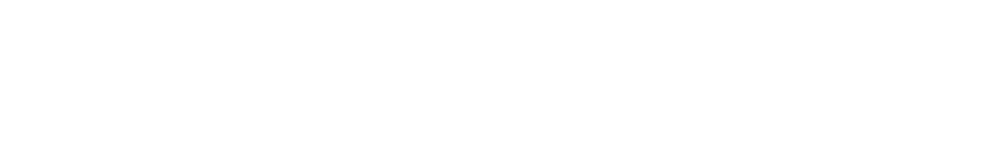
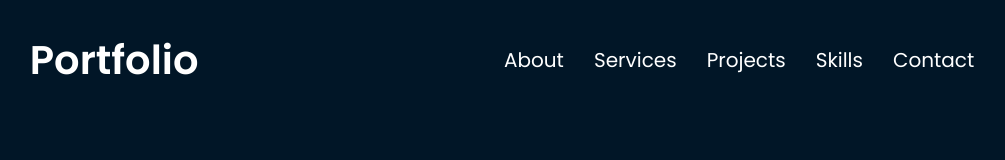
Before and after one commit to otsubolucas/portfolio, a plain HTML site: page index.html in a window 1280 px wide. Shown: the top 160 px of the page, without its empty margins (138-1143 px from the left). Drawn offline with nearby package versions, Linux system fonts and the light colour scheme.

Commit message:
Terminei o Menu

```diff
--- a/estilos/style.css
+++ /dev/null
@@ -1,3 +0,0 @@
-@charset "UTF-8";
-
-@import url('https://fonts.googleapis.com/css2?family=Poppins:wght@400;500;600&display=swap');
--- a/index.html
+++ b/index.html
@@ -6,12 +6,23 @@
     <meta name="viewport" content="width=device-width, initial-scale=1.0">
     <title>Portfolio</title>
     <link rel="stylesheet" href="https://unicons.iconscout.com/release/v4.0.8/css/line.css">
-    <link rel="stylesheet" href="estilos/style.css">
+    <link rel="stylesheet" href="styles/style.css">
 
 </head>
 <body>
     <header>
-
+        <a href="#home">
+            <h1>Portfolio</h1>
+        </a>
+        <nav>
+            <ul>
+                <li class="nav_item"><a href="#about">About</a></li>
+                <li class="nav_item"><a href="#services">Services</a></li>
+                <li class="nav_item"><a href="#projects">Projects</a></li>
+                <li class="nav_item"><a href="#skills">Skills</a></li>
+                <li class="nav_item"><a href="#contact">Contact</a></li>
+            </ul>
+        </nav>
     </header>
     <main>
 
@@ -19,6 +30,6 @@
     <footer>
 
     </footer>
-    <script src="script.js"></script>
+    <script src="main.js"></script>
 </body>
 </html>
--- /dev/null
+++ b/styles/style.css
@@ -0,0 +1,52 @@
+@charset "UTF-8";
+
+@import url('https://fonts.googleapis.com/css2?family=Poppins:wght@400;500;600&display=swap');
+
+:root{
+    --cor-fundo: #011627;
+    --cor-destaque: #ffd60a;
+}
+
+*{
+    margin: 0;
+    padding: 0;
+    box-sizing: border-box;
+}
+html{
+    scroll-behavior: smooth;
+}
+body{
+    height: 5000px;
+    background-color: var(--cor-fundo);
+    font-family: 'Poppins', sans-serif;
+
+}
+body::-webkit-scrollbar{
+    width:12px;
+}
+header{
+    margin: 30px ;
+    display: flex;
+    justify-content: space-around;
+    align-items: center;
+
+}
+header h1{
+    font-size: 40px;
+}
+nav ul{
+    display: flex;
+}
+nav li{
+    list-style: none;
+    margin-left: 30px;
+    font-size: 20px;
+}
+header a{
+    color: white;
+    text-decoration: none;
+    transition: 0.3s;
+}
+header a:hover{
+    color: var(--cor-destaque);
+}
```
